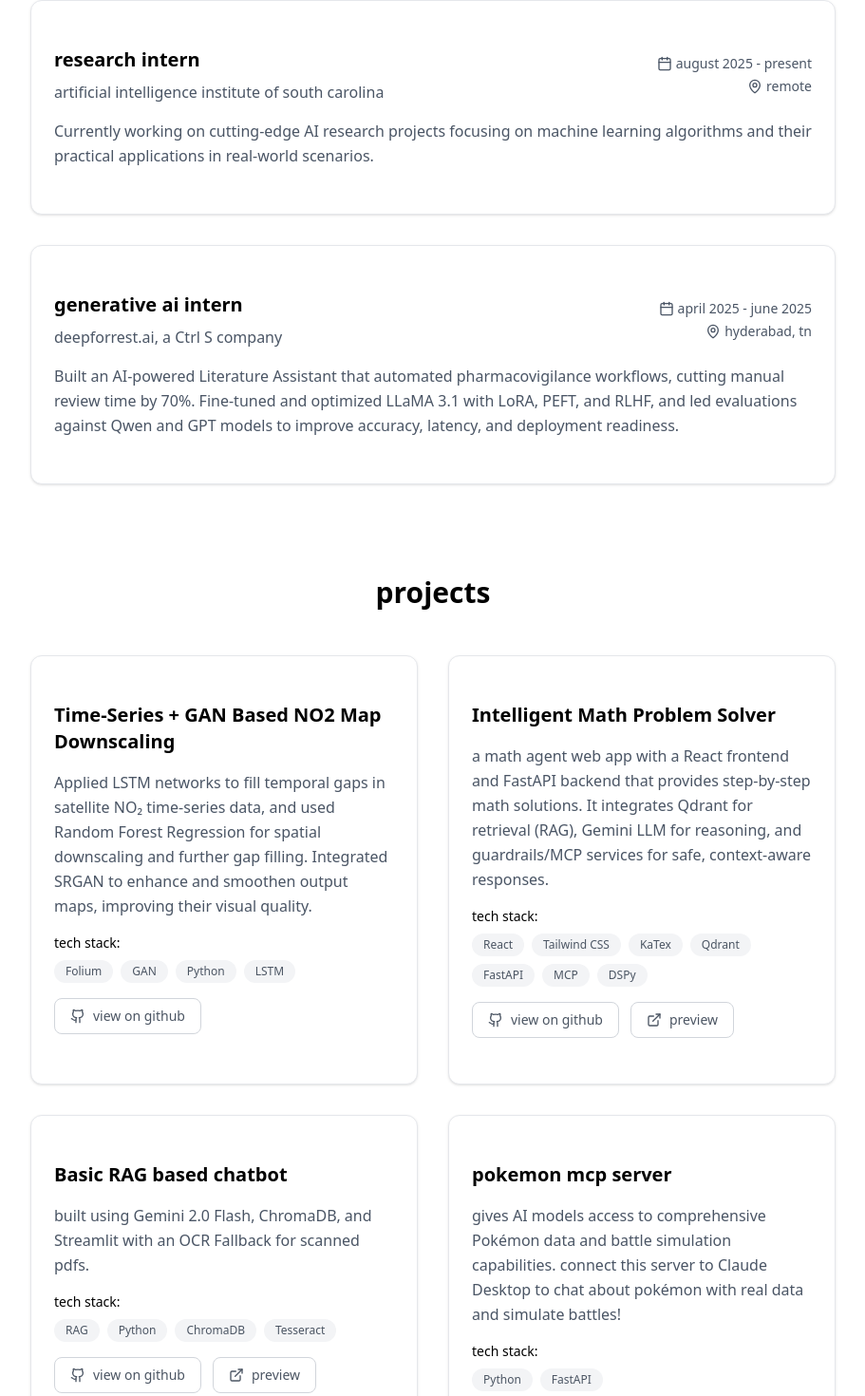
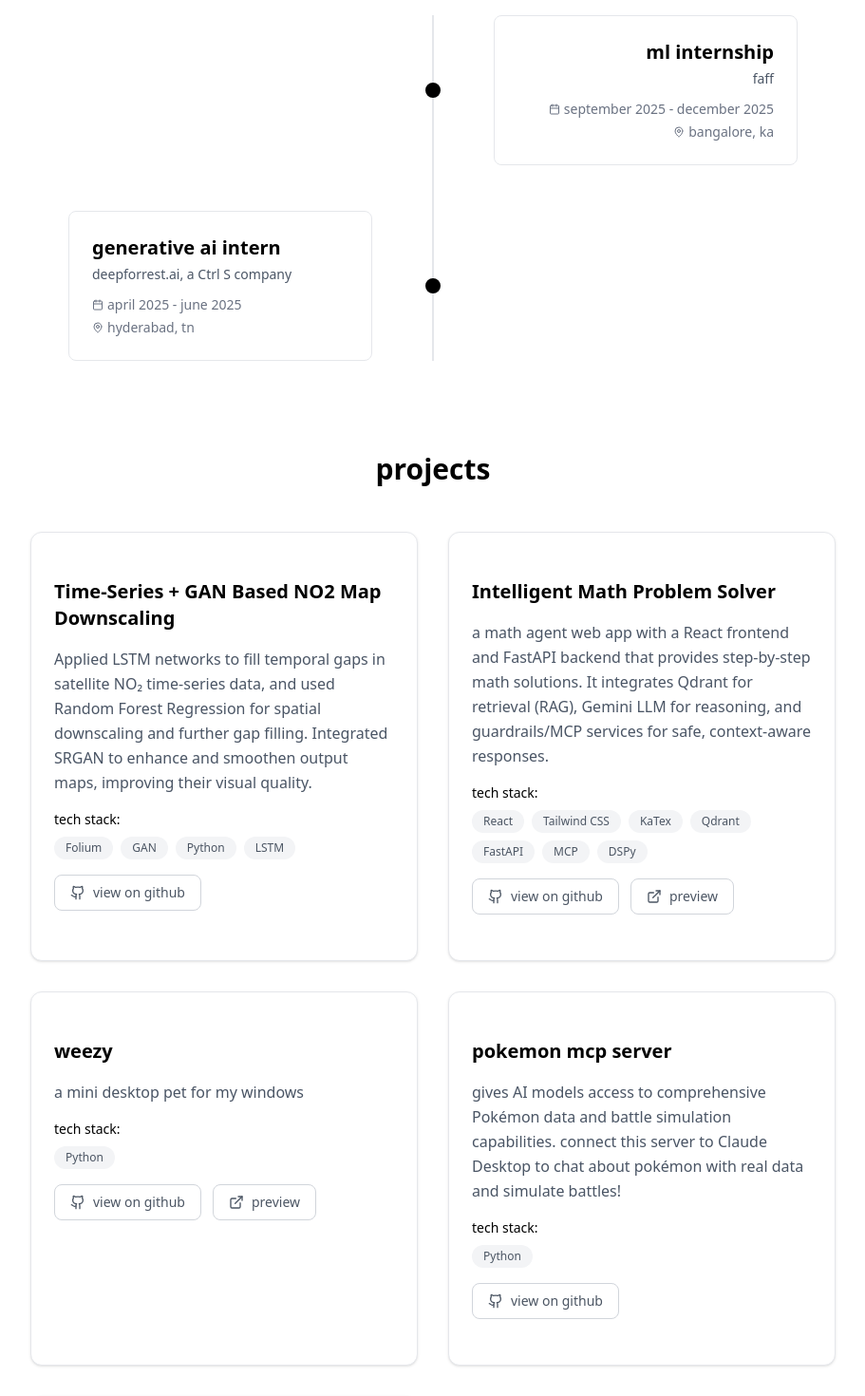
Before and after one commit to bhoomika-254/personal-portfolio, a Next.js app: page / in a window 1280 px wide. Shown: the part 933-2403 px from the top of the page at 95% size, without its empty margins (184-1095 px from the left). Built offline with nearby package versions, Linux system fonts and the light colour scheme.

Commit message:
updated portfolio

```diff
--- a/app/layout.tsx
+++ b/app/layout.tsx
@@ -20,9 +20,6 @@ export const metadata: Metadata = {
   title: "bhoomika",
   description: "Personal portfolio showcasing my work and experience",
   generator: "v0.app",
-  icons: {
-    icon: "/favicon.ico",
-  },
 }
 
 export default function RootLayout({
--- a/app/page.tsx
+++ b/app/page.tsx
@@ -255,69 +255,91 @@ export default function Portfolio() {
           {/* Experience Section */}
           <section id="experience" className="animate-fade-in-up animate-delay-100">
             <h2
-              className={`font-montserrat font-bold text-3xl mb-12 text-center ${isDarkMode ? "text-white" : "text-black"}`}
+              className={`font-montserrat font-bold text-3xl mb-16 text-center ${isDarkMode ? "text-white" : "text-black"}`}
             >
               experience
             </h2>
-            <div className="space-y-8">
+            <div className="relative max-w-3xl mx-auto">
+              {/* Vertical line */}
+              <div
+                className={`absolute left-1/2 transform -translate-x-1/2 w-0.5 h-full ${
+                  isDarkMode ? "bg-gray-700" : "bg-gray-200"
+                }`}
+              ></div>
+
+              <div className="space-y-12">
                 {[
                   {
-                  role: "research intern",
-                  company: "artificial intelligence institute of south carolina",
-                  period: "august 2025 - present",
-                  location: "remote",
-                  description:
-                    "Currently working on cutting-edge AI research projects focusing on machine learning algorithms and their practical applications in real-world scenarios.",
+                    role: "ml internship",
+                    company: "faff",
+                    period: "september 2025 - december 2025",
+                    location: "bangalore, ka",
                   },
                   {
                     role: "generative ai intern",
                     company: "deepforrest.ai, a Ctrl S company",
                     period: "april 2025 - june 2025",
                     location: "hyderabad, tn",
-                  description:
-                    "Built an AI-powered Literature Assistant that automated pharmacovigilance workflows, cutting manual review time by 70%. Fine-tuned and optimized LLaMA 3.1 with LoRA, PEFT, and RLHF, and led evaluations against Qwen and GPT models to improve accuracy, latency, and deployment readiness.",
                   },
                 ].map((job, index) => (
-                <Card
+                  <div
                     key={index}
-                  className={`border transition-all hover:shadow-lg`}
+                    className={`relative flex items-center justify-between ${
+                      index % 2 === 0 ? "flex-row-reverse" : ""
+                    }`}
+                  >
+                    {/* Content */}
+                    <div className="w-5/12">
+                      <div
+                        className={`p-6 rounded-lg border transition-all hover:shadow-lg ${
+                          index % 2 === 0 ? "text-right" : "text-left"
+                        }`}
                         style={{
                           backgroundColor: isDarkMode ? "#111111" : "white",
                           borderColor: isDarkMode ? "#3F3F3F" : "#e5e7eb",
                         }}
                       >
-                  <CardContent className="p-6">
-                    <div className="flex flex-col md:flex-row md:items-center md:justify-between mb-4">
-                      <div>
                         <h3
-                          className={`font-montserrat font-semibold text-xl mb-2 ${isDarkMode ? "text-white" : "text-black"}`}
+                          className={`font-montserrat font-semibold text-xl mb-1 ${
+                            isDarkMode ? "text-white" : "text-black"
+                          }`}
                         >
                           {job.role}
                         </h3>
-                        <p className={`font-medium ${isDarkMode ? "text-gray-400" : "text-gray-600"}`}>{job.company}</p>
-                      </div>
+                        <p className={`font-medium text-sm mb-3 ${isDarkMode ? "text-gray-400" : "text-gray-600"}`}>
+                          {job.company}
+                        </p>
                         <div
-                        className={`flex flex-col md:items-end text-sm mt-2 md:mt-0 ${isDarkMode ? "text-gray-400" : "text-gray-600"}`}
+                          className={`flex flex-col gap-1 text-sm ${
+                            isDarkMode ? "text-gray-500" : "text-gray-500"
+                          } ${index % 2 === 0 ? "items-end" : "items-start"}`}
                         >
                           <div className="flex items-center gap-1">
-                          <Calendar className="w-4 h-4" />
+                            <Calendar className="w-3 h-3" />
                             {job.period}
                           </div>
-                        <div className="flex items-center gap-1 mt-1">
-                          <MapPin className="w-4 h-4" />
+                          <div className="flex items-center gap-1">
+                            <MapPin className="w-3 h-3" />
                             {job.location}
                           </div>
                         </div>
                       </div>
-                    {/* Conditional rendering for description */}
-                    {job.description && (
-                      <p className={`leading-relaxed ${isDarkMode ? "text-gray-400" : "text-gray-600"}`}>
-                        {job.description}
-                      </p>
-                    )}
-                  </CardContent>
-                </Card>
+                    </div>
+
+                    {/* Dot on the timeline */}
+                    <div
+                      className={`absolute left-1/2 transform -translate-x-1/2 w-4 h-4 rounded-full border-2 z-10 transition-colors`}
+                      style={{
+                        backgroundColor: isDarkMode ? "white" : "black",
+                        borderColor: isDarkMode ? "white" : "black",
+                      }}
+                    ></div>
+
+                    {/* Empty space for the other side */}
+                    <div className="w-5/12"></div>
+                  </div>
                 ))}
+              </div>
             </div>
           </section>
 
@@ -346,18 +368,17 @@ export default function Portfolio() {
                   preview: "https://math-agentic-rag.vercel.app/",
                 },
                 {
-                  title: "Basic RAG based chatbot",
-                  description:
-                    "built using Gemini 2.0 Flash, ChromaDB, and Streamlit with an OCR Fallback for scanned pdfs.",
-                  techStack: ["RAG", "Python", "ChromaDB", "Tesseract"],
-                  github: "https://github.com/bhoomika-254/RAGchatbot",
-                  preview: "https://rag-based-chatbott.streamlit.app/",
+                  title: "weezy",
+                  description: "a mini desktop pet for my windows",
+                  techStack: ["Python"],
+                  github: "https://github.com/bhoomika-254/weezy",
+                  preview: "https://x.com/bhoomikacodes/status/2022083998856688025?s=20",
                 },
                 {
                   title: "pokemon mcp server",
                   description:
                     "gives AI models access to comprehensive Pokémon data and battle simulation capabilities. connect this server to Claude Desktop to chat about pokémon with real data and simulate battles!",
-                  techStack: ["Python", "FastAPI"],
+                  techStack: ["Python"],
                   github: "https://github.com/bhoomika-254/Pokemon-MCP-Server",
                 },
                 {
@@ -451,12 +472,6 @@ export default function Portfolio() {
               skills
             </h2>
             <div className="max-w-4xl mx-auto">
-              <p
-                className={`text-lg leading-relaxed mb-12 text-center ${isDarkMode ? "text-gray-400" : "text-gray-600"}`}
-              >
-                here are some of the skills i have acquired over the years of my journey in the tech industry. i am
-                always looking to learn more and improve my skillset.
-              </p>
 
               <div className="space-y-6">
                 {/* Programming Languages */}
@@ -582,6 +597,9 @@ export default function Portfolio() {
                       "Postman",
                       "Tableau",
                       "FastAPI",
+                      "Google Cloud Services",
+                      "n8n",
+                      "Zapier",
                     ].map((skill, index) => (
                       <span
                         key={index}
```
Also changed, not shown: 2 other files (tests, documents, lock files or other folders). Lines whose indentation alone changed are shown as unchanged.
